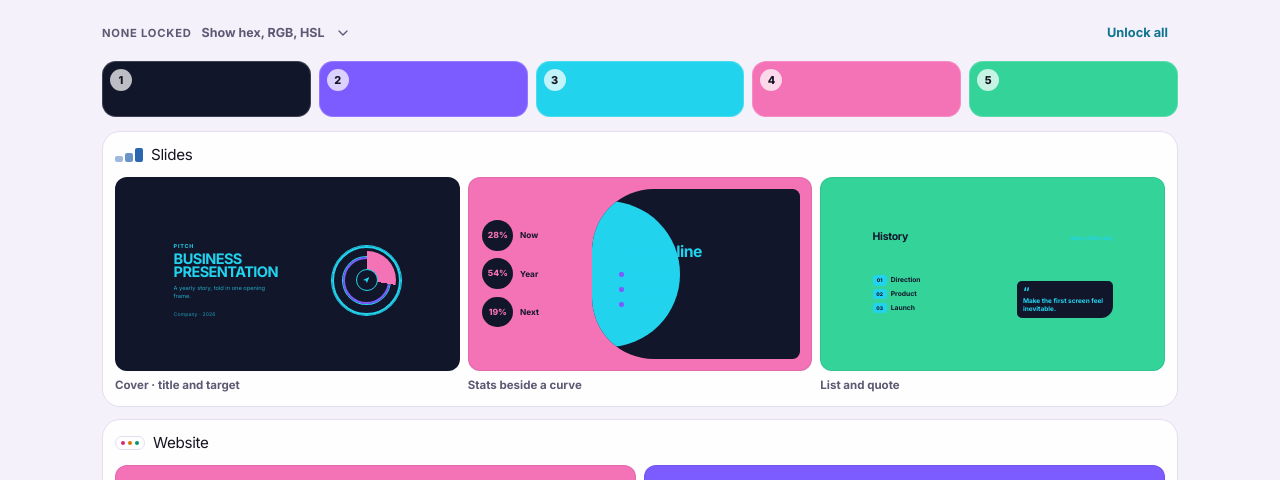
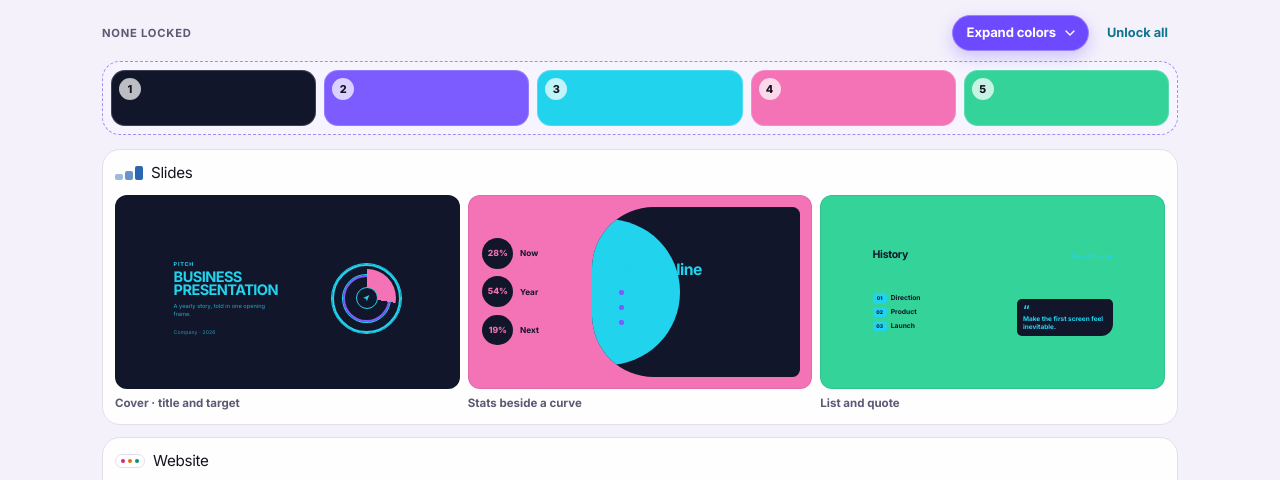
Before and after one commit to morriscsy/chroma, a React app: page pages/index.html in a window 1280 px wide. Shown: the part 263-743 px from the top of the page. Built offline with nearby package versions, Linux system fonts and the light colour scheme.

Commit message:
Make the color-plate expand control obvious.
It is now a filled Expand colors button, and the collapsed strip has a dashed frame so it reads as tappable.

```diff
--- a/src/components/palette-studio.tsx
+++ b/src/components/palette-studio.tsx
@@ -576,19 +576,21 @@ export function PaletteStudio() {
 
         <section className="plates" data-open={platesOpen ? "true" : "false"}>
           <div className="grid-head">
+            <p className="kind">{lockedCount === 0 ? "None locked" : `${lockedCount} locked`}</p>
+            <div className="plates-actions">
               <button
                 type="button"
                 className="plates-toggle"
                 aria-expanded={platesOpen}
                 onClick={() => setPlatesOpen((open) => !open)}
               >
-              <span className="kind">{lockedCount === 0 ? "None locked" : `${lockedCount} locked`}</span>
-              <span className="plates-hint">{platesOpen ? "Hide values" : "Show hex, RGB, HSL"}</span>
+                {platesOpen ? "Hide values" : "Expand colors"}
                 <ChevronDown />
               </button>
               <button type="button" className="btn-text" onClick={unlockAll}>
                 Unlock all
               </button>
+            </div>
           </div>
 
           {platesOpen ? (
@@ -664,7 +666,7 @@ export function PaletteStudio() {
               })}
             </div>
           ) : (
-            <button type="button" className="plates-strip" onClick={() => setPlatesOpen(true)}>
+            <button type="button" className="plates-strip" aria-label="Expand colors" onClick={() => setPlatesOpen(true)}>
               {palette.map((swatch, index) => (
                 <span key={index} className="plates-chip" style={{ backgroundColor: swatch.hex }}>
                   <span>{index + 1}</span>
--- a/src/styles.css
+++ b/src/styles.css
@@ -1044,40 +1044,50 @@
     justify-content: space-between;
     gap: 10px;
   }
+  .plates-actions {
+    display: flex;
+    align-items: center;
+    gap: 8px;
+  }
   .plates-toggle {
     display: inline-flex;
     align-items: center;
-    gap: 10px;
+    gap: 6px;
     min-height: 36px;
-    padding: 0;
-    border: 0;
-    background: transparent;
-    color: inherit;
+    padding: 0 10px 0 14px;
+    border-radius: 999px;
+    border: 1px solid color-mix(in srgb, var(--color-accent) 62%, var(--color-line));
+    background: var(--color-accent);
+    color: #fff;
     font: inherit;
-    text-align: left;
+    font-size: 0.82rem;
+    font-weight: 700;
+    letter-spacing: -0.01em;
+    box-shadow: 0 6px 16px color-mix(in srgb, var(--color-accent) 28%, transparent);
   }
   .plates-toggle svg {
     width: 16px;
     height: 16px;
-    color: var(--color-muted);
     transition: transform 0.22s cubic-bezier(0.22, 1, 0.36, 1);
+  }
+  .plates[data-open="true"] .plates-toggle {
+    background: #fff;
+    color: var(--color-fg);
+    border-color: var(--color-line);
+    box-shadow: none;
   }
   .plates[data-open="true"] .plates-toggle svg {
     transform: rotate(180deg);
   }
-  .plates-hint {
-    color: var(--color-muted);
-    font-size: 0.78rem;
-    font-weight: 650;
-  }
   .plates-strip {
     width: 100%;
     display: grid;
     grid-template-columns: repeat(5, minmax(0, 1fr));
     gap: 8px;
-    padding: 0;
-    border: 0;
-    background: transparent;
+    padding: 8px;
+    border-radius: 18px;
+    border: 1px dashed color-mix(in srgb, var(--color-accent) 55%, var(--color-line));
+    background: color-mix(in srgb, var(--color-accent) 6%, white);
   }
   .plates-chip {
     position: relative;
```
Lines whose indentation alone changed are shown as unchanged.
